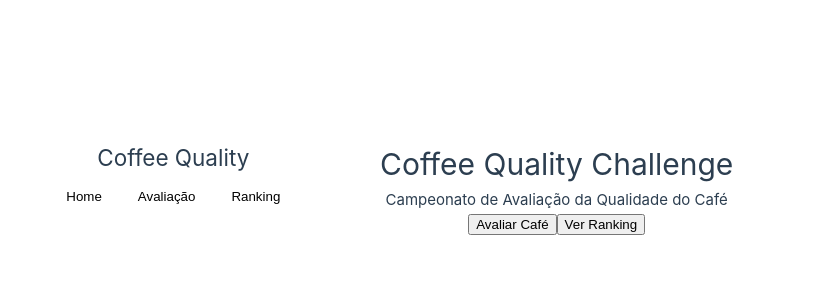
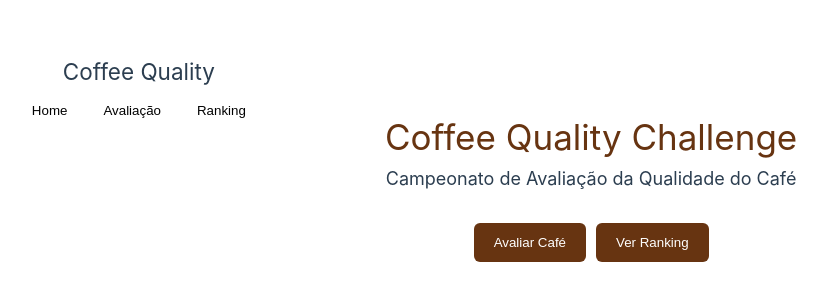
Before and after one commit to alanawessling/projeto_cafe, a Vue app: page / in a window 1280 px wide. Shown: the part 212-512 px from the top of the page, without its empty margins (275-1102 px from the left). Built offline with nearby package versions, Linux system fonts and the light colour scheme.

Commit message:
style home

```diff
--- a/src/HomeVue.vue
+++ b/src/HomeVue.vue
@@ -12,4 +12,25 @@
 
     </div>
 </template>
-<style scoped></style>
+<style scoped>
+.home {
+text-align: center;
+padding: 70px 20px;
+}
+.home h1 {
+font-size: 35px;
+color: #673411
+}
+.home p {
+font-size: 18px;
+margin-bottom: 25px;
+}
+.home button {
+background: #673411;
+color: white;
+border: none;
+padding: 12px 20px;
+margin: 5px;
+border-radius: 6px;
+}
+</style>
```
